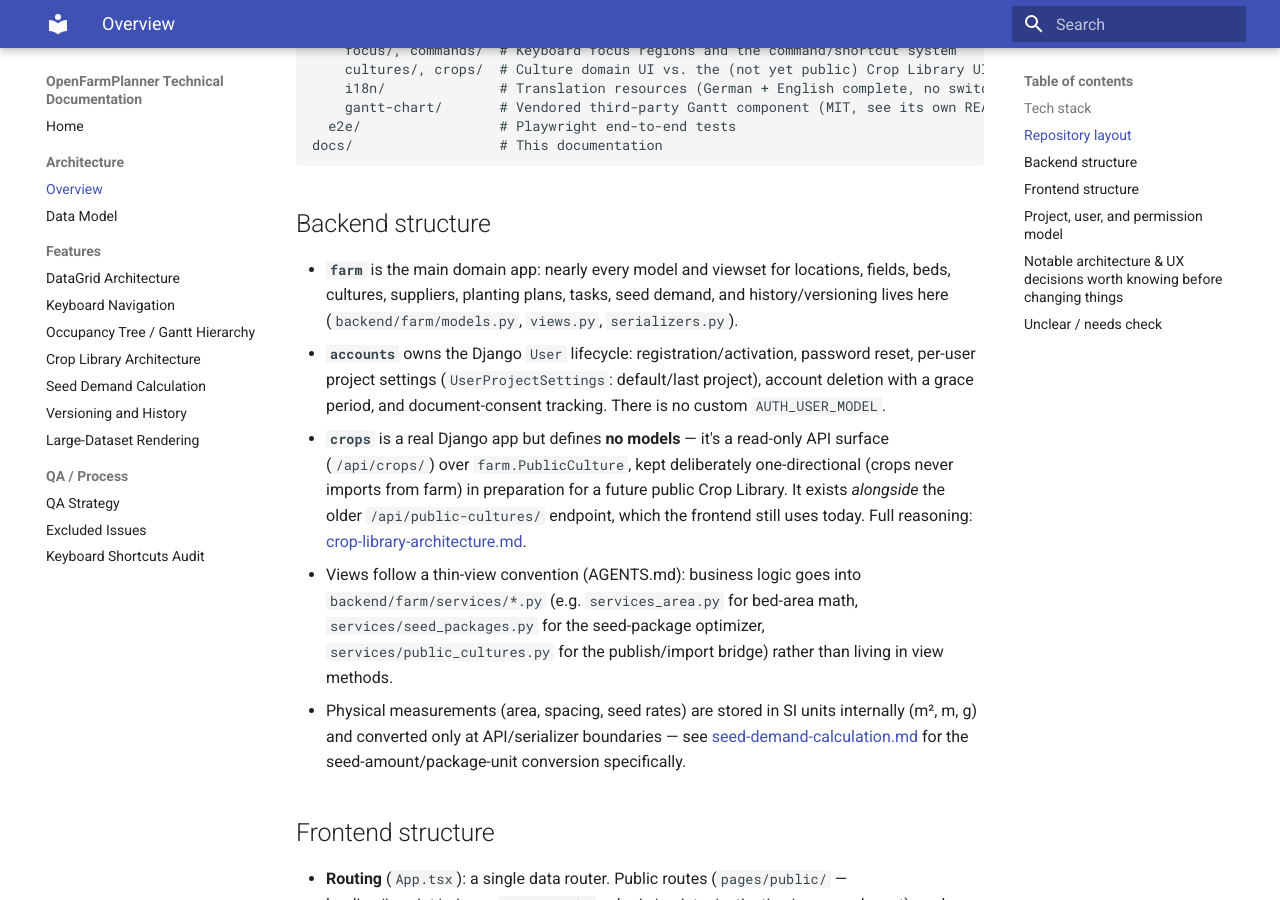
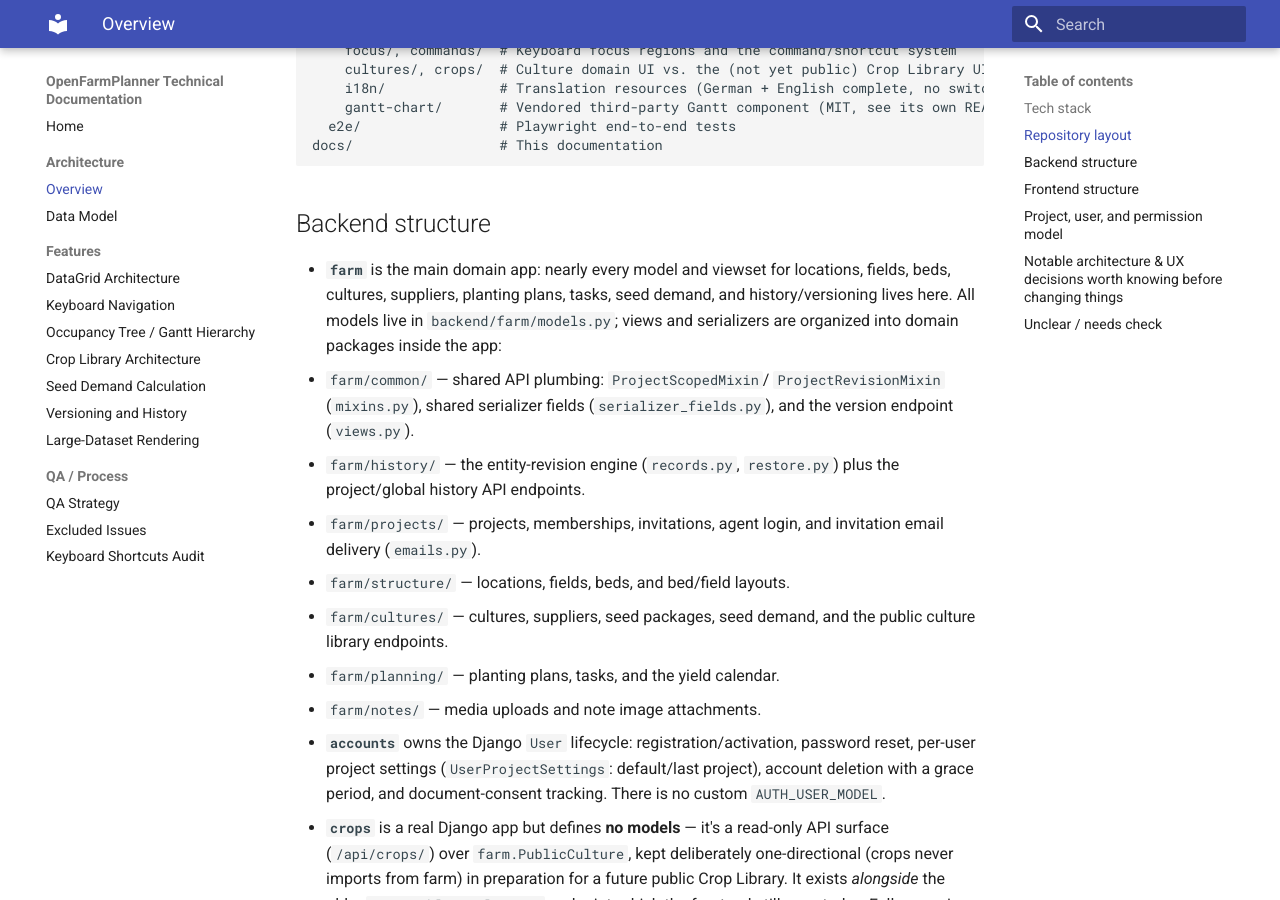
Before and after one commit to stipsitzm/OpenFarmPlanner, an MkDocs documentation site: the page built from docs/architecture-overview.md, in a window 1280 px wide and 900 px high, scrolled down 838 px. Built offline with MkDocs 1.6.1 and Material for MkDocs 9.7.7, drawn with Linux system fonts in a browser that asks for light colours; some of the changed text lies outside the part shown.

Commit message:
docs: update backend architecture docs for farm domain packages
Describe the new farm/ domain-package layout (common, history, projects,
structure, cultures, planning, notes) in architecture-overview.md and
AGENTS.md, and repoint file references in the data-model, versioning,
seed-demand and crop-library docs.

Co-Authored-By: Claude Fable 5 <noreply@anthropic.com>
Claude-Session: https://claude.ai/code/session_01C5puJJAcTCcs91UcroBZhs

```diff
--- a/docs/architecture-overview.md
+++ b/docs/architecture-overview.md
@@ -48,8 +48,21 @@ docs/                  # This documentation
 
 - **`farm`** is the main domain app: nearly every model and viewset for
   locations, fields, beds, cultures, suppliers, planting plans, tasks, seed
-  demand, and history/versioning lives here (`backend/farm/models.py`,
-  `views.py`, `serializers.py`).
+  demand, and history/versioning lives here. All models live in
+  `backend/farm/models.py`; views and serializers are organized into
+  domain packages inside the app:
+  - `farm/common/` — shared API plumbing: `ProjectScopedMixin`/
+    `ProjectRevisionMixin` (`mixins.py`), shared serializer fields
+    (`serializer_fields.py`), and the version endpoint (`views.py`).
+  - `farm/history/` — the entity-revision engine (`records.py`,
+    `restore.py`) plus the project/global history API endpoints.
+  - `farm/projects/` — projects, memberships, invitations, agent login,
+    and invitation email delivery (`emails.py`).
+  - `farm/structure/` — locations, fields, beds, and bed/field layouts.
+  - `farm/cultures/` — cultures, suppliers, seed packages, seed demand,
+    and the public culture library endpoints.
+  - `farm/planning/` — planting plans, tasks, and the yield calendar.
+  - `farm/notes/` — media uploads and note image attachments.
 - **`accounts`** owns the Django `User` lifecycle: registration/activation,
   password reset, per-user project settings (`UserProjectSettings`:
   default/last project), account deletion with a grace period, and
@@ -135,7 +148,7 @@ docs/                  # This documentation
   `ProjectMembership` (role: `admin` or `member` — no finer-grained
   permission system exists).
 - Every project-scoped API request must carry an `X-Project-Id` header.
-  `ProjectScopedMixin` (`backend/farm/views.py`) resolves and validates it
+  `ProjectScopedMixin` (`backend/farm/common/mixins.py`) resolves and validates it
   once per request, then auto-scopes the queryset and auto-injects the
   project on create — this is the actual multi-tenancy enforcement point,
   not something each view re-implements.
--- a/docs/data-model.md
+++ b/docs/data-model.md
@@ -41,7 +41,7 @@ erDiagram
   the `admin` role — enforced in view code (`require_project_admin()` in
   `backend/farm/project_context.py`), not a DB constraint.
 - Every API request that touches project-scoped data must send an
-  `X-Project-Id` header; `ProjectScopedMixin` (`backend/farm/views.py`)
+  `X-Project-Id` header; `ProjectScopedMixin` (`backend/farm/common/mixins.py`)
   resolves and validates it once per request (`initial()`), then
   auto-filters `get_queryset()` by `project=request.active_project` for any
   model that has a `project` field, and auto-injects `project` on create.
```
Also changed, not shown: AGENTS.md (+1 -1 lines), docs/crop-library-architecture.md (+5 -5 lines), docs/seed-demand-calculation.md (+2 -2 lines), docs/versioning-and-history.md (+3 -3 lines).
